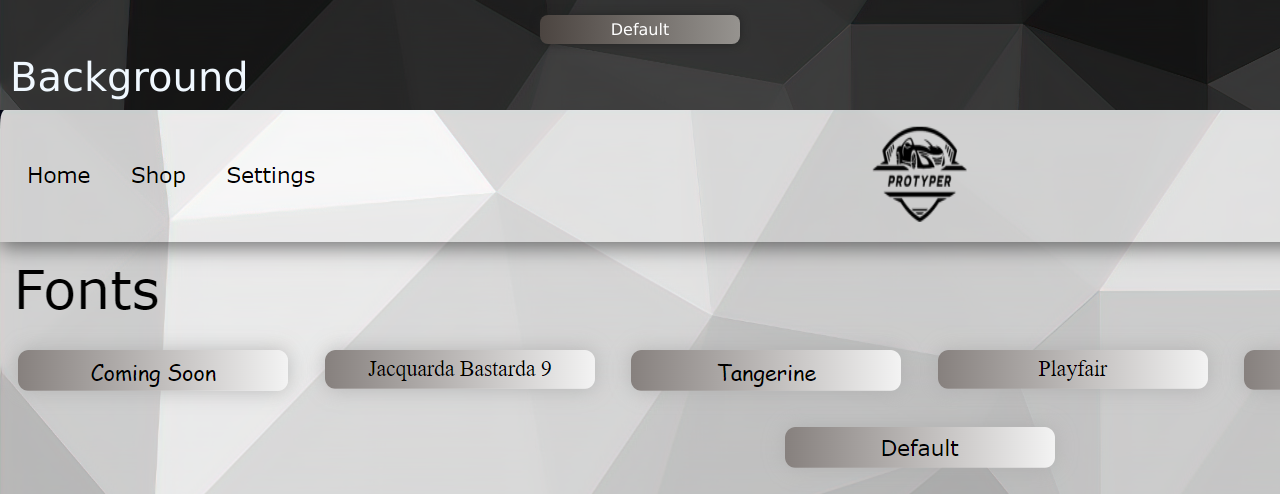
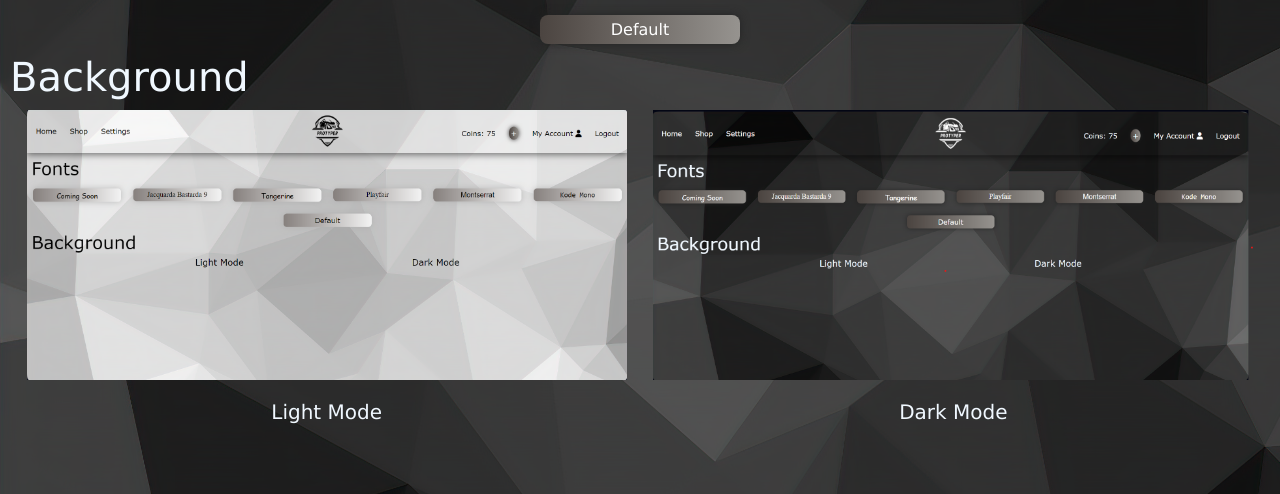
Before and after one commit to Ajan0211/ProTyper, a React (Vite) app in the folder pro-typer/: page /Settings in a window 1280 px wide. Shown: the part 118-612 px from the top of the page. Built offline with nearby package versions, Linux system fonts and the light colour scheme; no server answers.

Commit message:
Adding CSS styling to light mode and dark mode images

```diff
--- a/pro-typer/src/Settings.css
+++ b/pro-typer/src/Settings.css
@@ -34,3 +34,18 @@
 .default-font {
   font-family: Verdana, Geneva, Tahoma, sans-serif !important;
 }
+
+.Image {
+  width: 600px;
+  height: auto;
+}
+
+.mode {
+  display: flex;
+  flex-direction: column;
+  align-items: center;
+}
+
+.background1 {
+  margin: 20px;
+}
--- a/pro-typer/src/Settings.jsx
+++ b/pro-typer/src/Settings.jsx
@@ -33,21 +33,17 @@ function Setting() {
 
       <div className="title">Background</div>
       <div className="background-container">
-        <div onClick={() => setIsLightMode(true)} className="background1">
-          <img
-            className="Image"
-            src={"src/assets/light-mode.png"}
-            onClick={() => navigate("/")}
-          ></img>
-          Light Mode
+        <div className="mode">
+          <img className="Image" src={"src/assets/light-mode.png"}></img>
+          <div onClick={() => setIsLightMode(true)} className="background1">
+            Light Mode
+          </div>
         </div>
-        <div onClick={() => setIsLightMode(false)} className="background1">
-          <img
-            className="Image"
-            src={"src/assets/dark-mode.png"}
-            onClick={() => navigate("/")}
-          ></img>
-          Dark Mode
+        <div className="mode">
+          <img className="Image" src={"src/assets/dark-mode.png"}></img>
+          <div onClick={() => setIsLightMode(false)} className="background1">
+            Dark Mode
+          </div>
         </div>
       </div>
     </>
```
